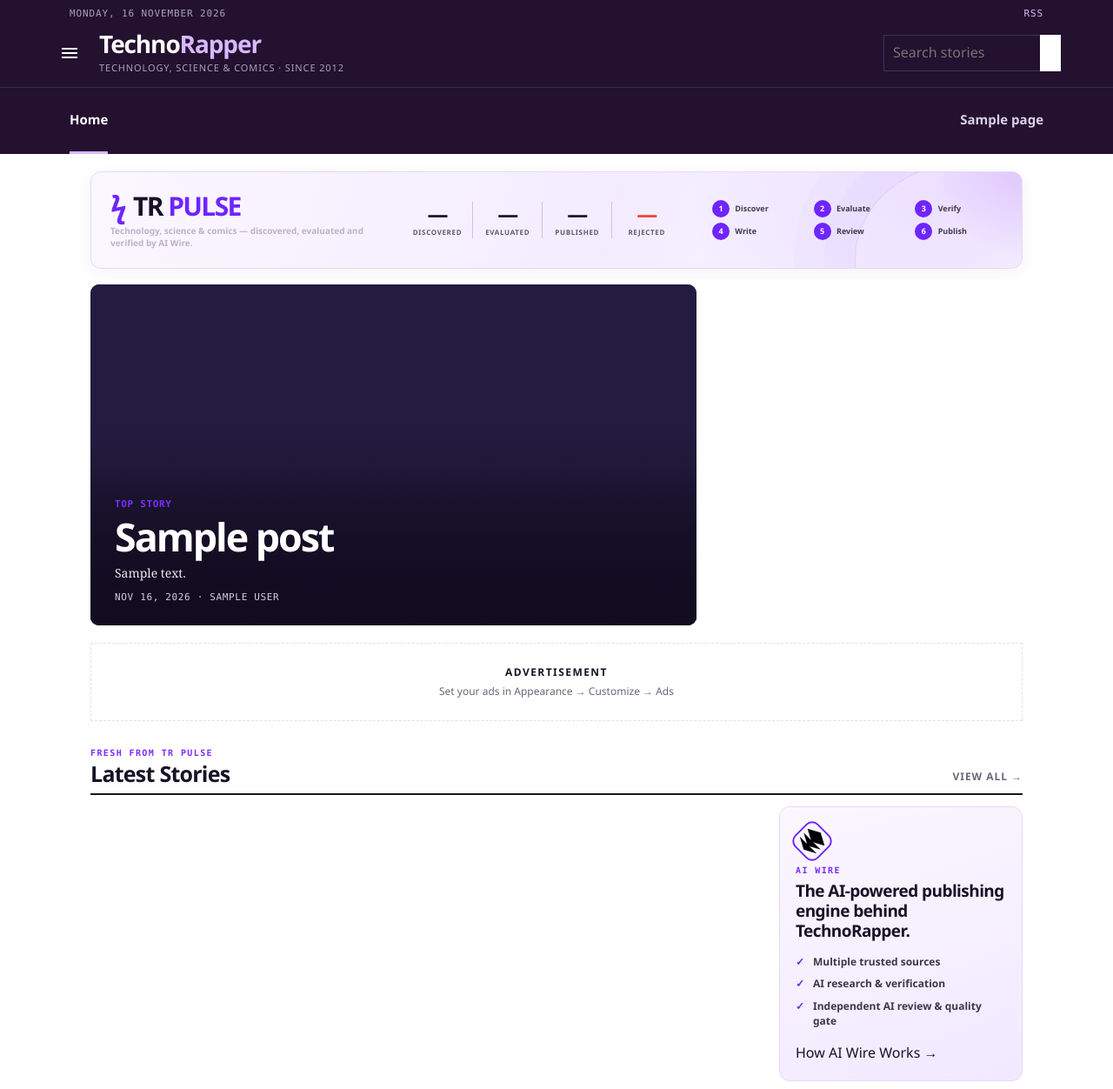
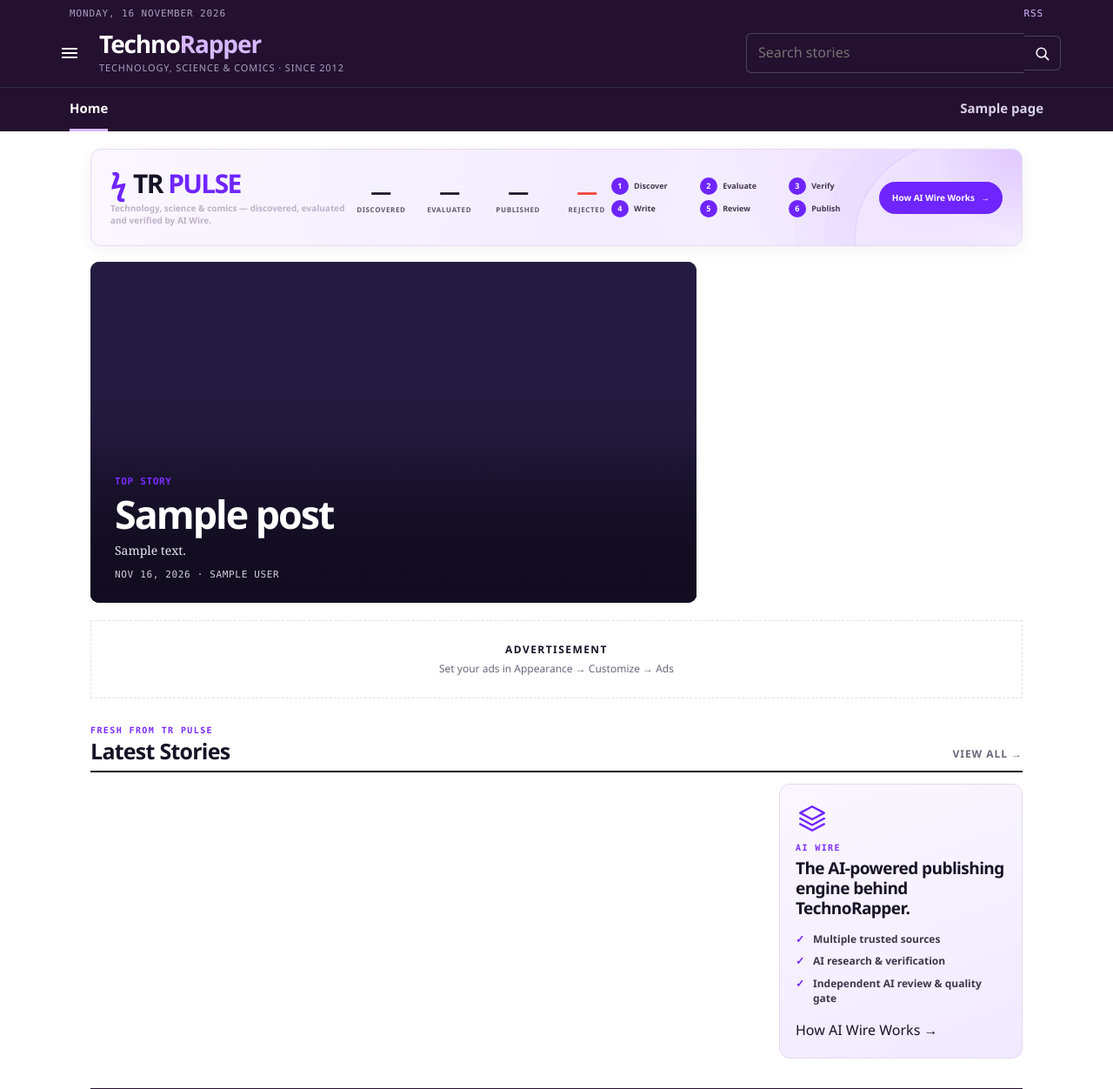
Before and after one commit to HaneetGH/technorapper-wp-theme, a WordPress theme: template front-page.php in a window 1280 px wide. Shown: the top 1252 px of the page at 87% size. Run offline with PHP 8.4 and a stand-in for WordPress, Linux system fonts and the light colour scheme; the site name, menu and one post (Sample post) are stand-ins, and other content is empty; some libraries are stand-ins or nearby versions.

Commit message:
fix: fit TR Pulse layout and bump theme CSS version

```diff
--- a/style.css
+++ b/style.css
@@ -4,7 +4,7 @@ Theme URI: https://github.com/HaneetGH/technorapper-wp-theme
 Author: TechnoRapper
 Author URI: https://technorapper.com
 Description: Open-source magazine theme with a photo board homepage, desk rail, hamburger side menu, paged archives, story pages, and built-in ad slots.
-Version: 1.6.1
+Version: 1.7.0
 Requires at least: 6.0
 Tested up to: 7.1
 Requires PHP: 7.4
@@ -1350,3 +1350,76 @@ main#content{padding:20px 0 48px}
   .latest-layout .latest-item p{display:none}
   .ai-wire-card{padding:17px 15px}
 }
+
+
+/* 1.7.0 review fixes — fit the real theme container and match the reference. */
+.tr-pulse{
+  grid-template-columns:minmax(190px,1.05fr) minmax(230px,1fr) minmax(240px,1.1fr) auto;
+  gap:12px;
+}
+.nav a{padding:15px 0}
+.find{align-items:center}
+.find input{
+  width:320px;
+  border:1px solid #4b455c;
+  border-right:0;
+  border-radius:6px 0 0 6px;
+  padding:10px 13px;
+}
+.find button{
+  display:inline-flex;
+  align-items:center;
+  justify-content:center;
+  width:42px;
+  min-width:42px;
+  height:40px;
+  padding:8px;
+  border:1px solid #4b455c;
+  border-left:0;
+  border-radius:0 6px 6px 0;
+  background:transparent;
+  color:#fff;
+}
+.find button:hover{background:#33264a;color:#fff}
+.find button svg{
+  display:block;
+  width:19px;
+  height:19px;
+  fill:none;
+  stroke:currentColor;
+  stroke-width:2;
+  stroke-linecap:round;
+  stroke-linejoin:round;
+}
+.latest-layout .latest-grid{
+  grid-template-columns:repeat(4,minmax(0,1fr));
+  gap:0 14px;
+}
+.ai-wire-icon{
+  transform:none;
+  border:0;
+  border-radius:0;
+}
+.ai-wire-icon svg{
+  width:34px;
+  height:34px;
+  fill:none;
+  stroke:currentColor;
+  stroke-width:2.2;
+  stroke-linecap:round;
+  stroke-linejoin:round;
+}
+@media(max-width:1100px){
+  .tr-pulse{
+    grid-template-columns:minmax(190px,1.05fr) minmax(230px,1fr) minmax(240px,1.1fr);
+  }
+  .find input{width:min(32vw,320px)}
+}
+@media(max-width:900px){
+  .latest-layout .latest-grid{grid-template-columns:repeat(2,minmax(0,1fr))}
+}
+@media(max-width:680px){
+  .find{width:100%}
+  .find input{width:auto;flex:1;min-width:0}
+  .latest-layout .latest-grid{grid-template-columns:repeat(2,minmax(0,1fr))}
+}
```
